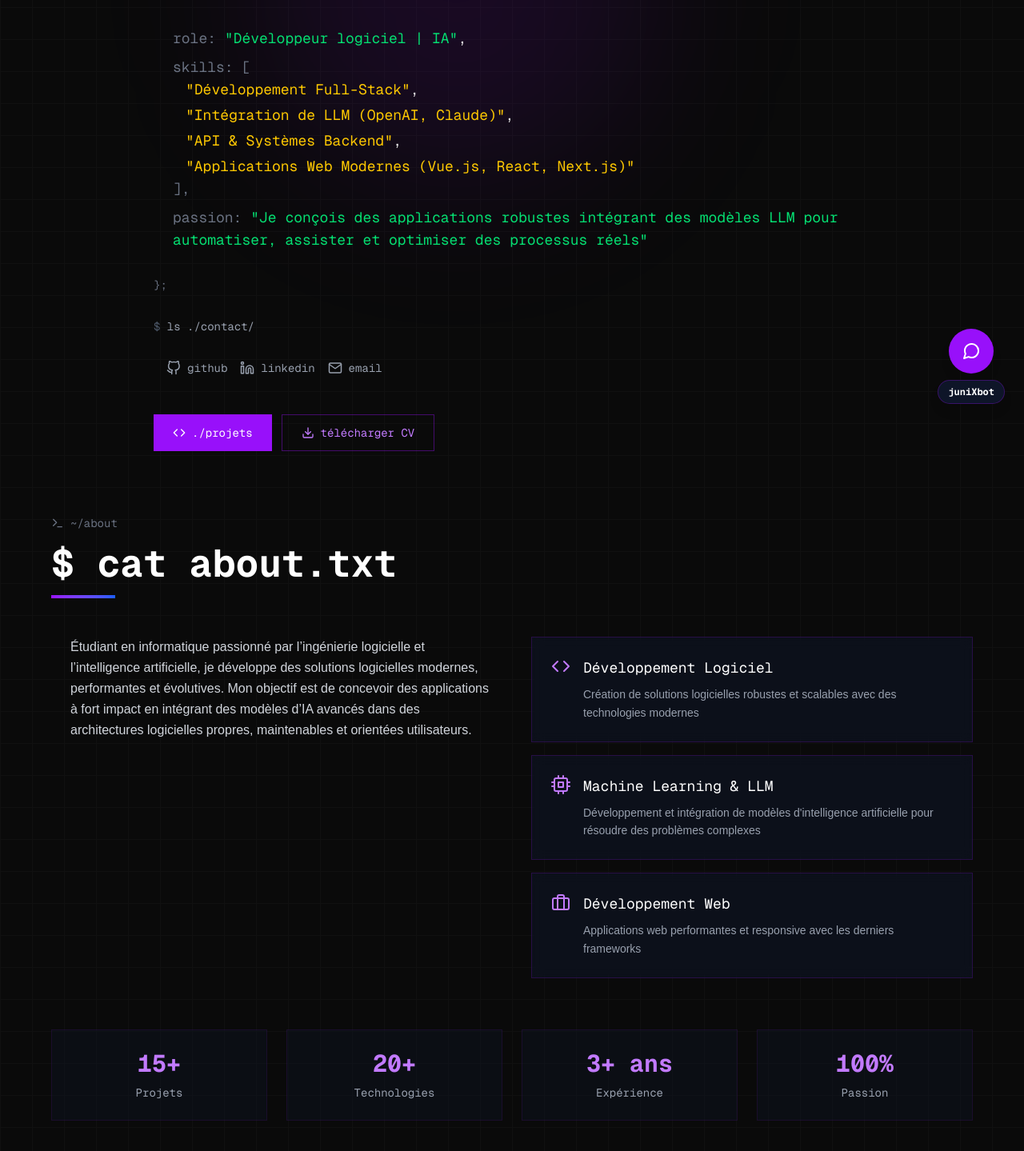
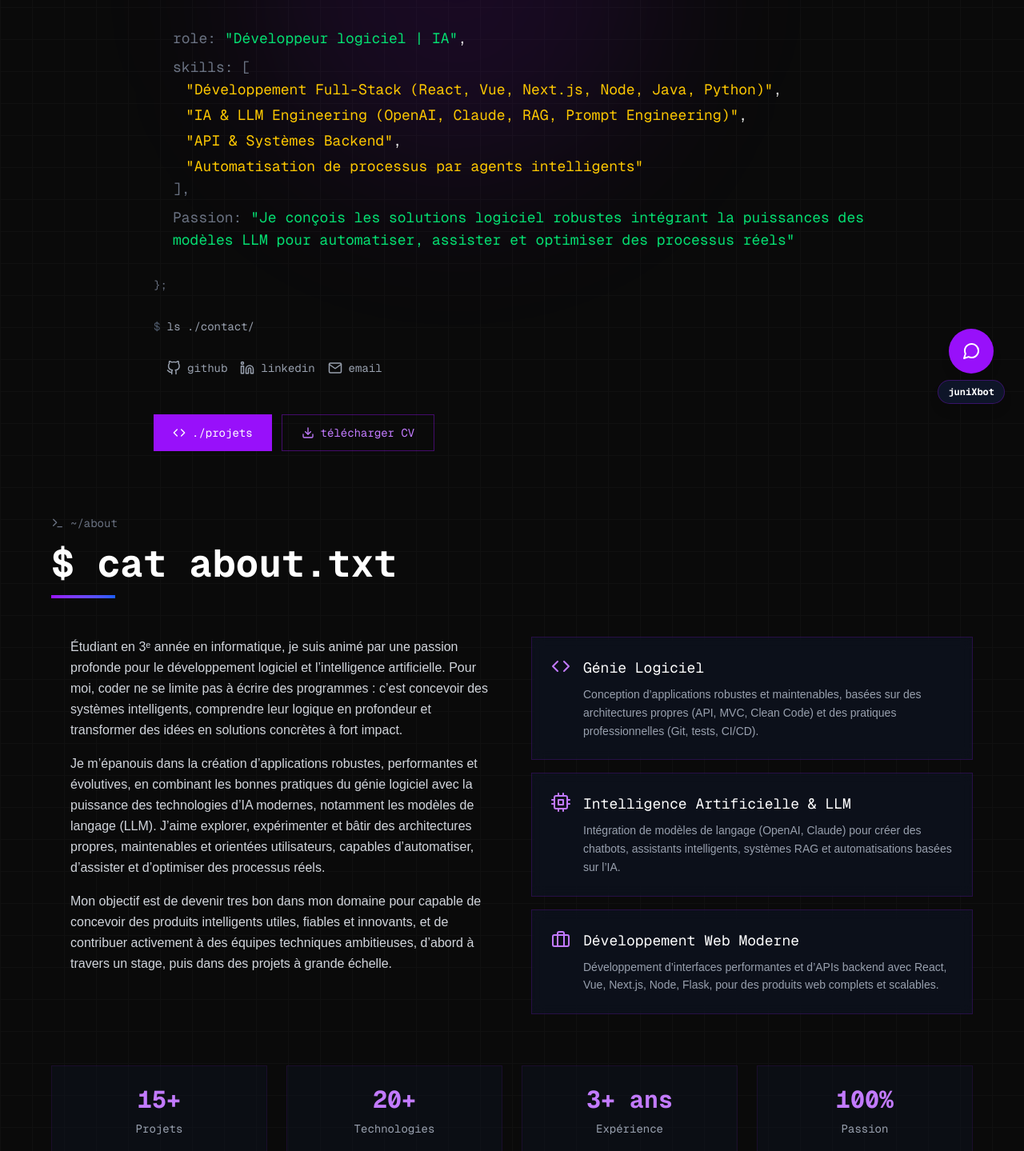
Before and after one commit to stevkouakam/portfolio-junix, a Next.js app: page / in a window 1280 px wide. Shown: the part 271-1710 px from the top of the page at 80% size. Built offline with nearby package versions, Linux system fonts and the light colour scheme.

Commit message:
Mise a jour des description

```diff
--- a/src/app/components/About.tsx
+++ b/src/app/components/About.tsx
@@ -7,18 +7,18 @@ export default function About() {
   const experiences = [
    {
   icon: <FiCode />,
-      title: "Développement Logiciel",
-      description: "Création de solutions logicielles robustes et scalables avec des technologies modernes"
+  title: "Génie Logiciel",
+  description: "Conception d’applications robustes et maintenables, basées sur des architectures propres (API, MVC, Clean Code) et des pratiques professionnelles (Git, tests, CI/CD)."
 },
 {
   icon: <FiCpu />,
-      title: "Machine Learning & LLM",
-      description: "Développement et intégration de modèles d'intelligence artificielle pour résoudre des problèmes complexes"
+  title: "Intelligence Artificielle & LLM",
+  description: "Intégration de modèles de langage (OpenAI, Claude) pour créer des chatbots, assistants intelligents, systèmes RAG et automatisations basées sur l’IA."
 },
 {
   icon: <FiBriefcase />,
-      title: "Développement Web",
-      description: "Applications web performantes et responsive avec les derniers frameworks"
+  title: "Développement Web Moderne",
+  description: "Développement d’interfaces performantes et d’APIs backend avec React, Vue, Next.js, Node, Flask, pour des produits web complets et scalables."
 }
   ];
 
@@ -58,8 +58,11 @@ export default function About() {
             >
               <div className="ml-6 space-y-4 text-gray-300 leading-relaxed">
                 <p>
-                Étudiant en informatique passionné par l’ingénierie logicielle et l’intelligence artificielle, je développe des solutions logicielles modernes, performantes et évolutives.
-                Mon objectif est de concevoir des applications à fort impact en intégrant des modèles d’IA avancés dans des architectures logicielles propres, maintenables et orientées utilisateurs.
+               Étudiant en 3ᵉ année en informatique, je suis animé par une passion profonde pour le développement logiciel et l’intelligence artificielle. Pour moi, coder ne se limite pas à écrire des programmes : c’est concevoir des systèmes intelligents, comprendre leur logique en profondeur et transformer des idées en solutions concrètes à fort impact.</p>
+
+              <p>Je m’épanouis dans la création d’applications robustes, performantes et évolutives, en combinant les bonnes pratiques du génie logiciel avec la puissance des technologies d’IA modernes, notamment les modèles de langage (LLM). J’aime explorer, expérimenter et bâtir des architectures propres, maintenables et orientées utilisateurs, capables d’automatiser, d’assister et d’optimiser des processus réels.</p>
+
+              <p>Mon objectif est de devenir tres bon dans mon domaine pour capable de concevoir des produits intelligents utiles, fiables et innovants, et de contribuer activement à des équipes techniques ambitieuses, d’abord à travers un stage, puis dans des projets à grande échelle.
               </p>
               </div>
 
--- a/src/app/components/Hero.tsx
+++ b/src/app/components/Hero.tsx
@@ -48,16 +48,17 @@ export default function Hero() {
               <div>
                 <span className="text-gray-500">  skills: [</span>
                 <div className="ml-4 space-y-1">
-                  <div><span className="text-yellow-400">&quot;Développement Full-Stack&quot;</span>,</div>
-                  <div><span className="text-yellow-400">&quot;Intégration de LLM (OpenAI, Claude)&quot;</span>,</div>
+                  <div><span className="text-yellow-400">&quot;Développement Full-Stack (React, Vue, Next.js, Node, Java, Python)&quot;</span>,</div>
+                  <div><span className="text-yellow-400">&quot;IA & LLM Engineering (OpenAI, Claude, RAG, Prompt Engineering)&quot;</span>,</div>
                   <div><span className="text-yellow-400">&quot;API & Systèmes Backend&quot;</span>,</div>
-                  <div><span className="text-yellow-400">&quot;Applications Web Modernes (Vue.js, React, Next.js)&quot;</span></div>
+                  <div><span className="text-yellow-400">&quot;Automatisation de processus par agents intelligents&quot;</span></div>
+
                 </div>
                 <span className="text-gray-500">  ],</span>
               </div>
               <div>
-                <span className="text-gray-500">  passion: </span>
-                <span className="text-green-400">&quot;Je conçois des applications robustes intégrant des modèles LLM pour automatiser, assister et optimiser des processus réels&quot;</span>
+                <span className="text-gray-500">  Passion: </span>
+                <span className="text-green-400">&quot;Je conçois les solutions logiciel robustes intégrant la puissances des modèles LLM pour automatiser, assister et optimiser des processus réels&quot;</span>
               </div>
             </div>
             <div className="mb-8 font-mono text-sm text-gray-500">
```
Lines whose indentation alone changed are shown as unchanged.
